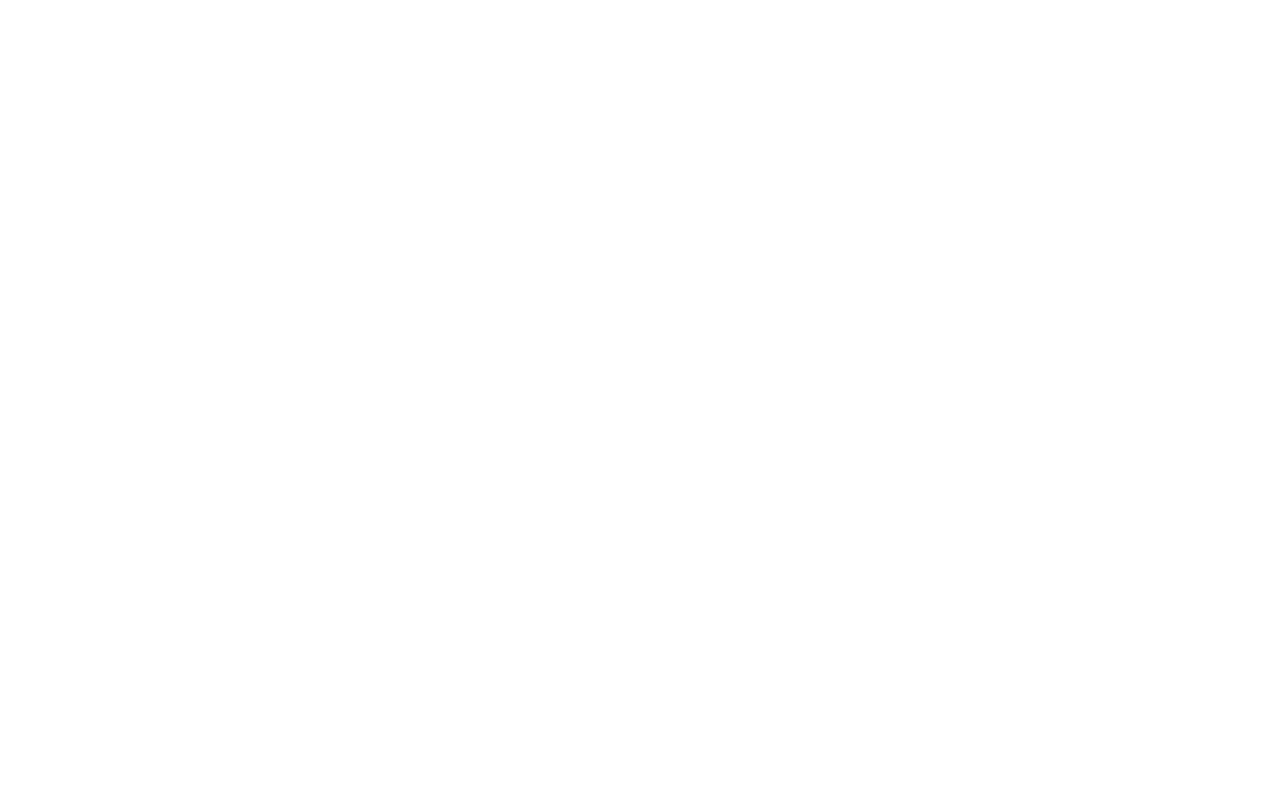
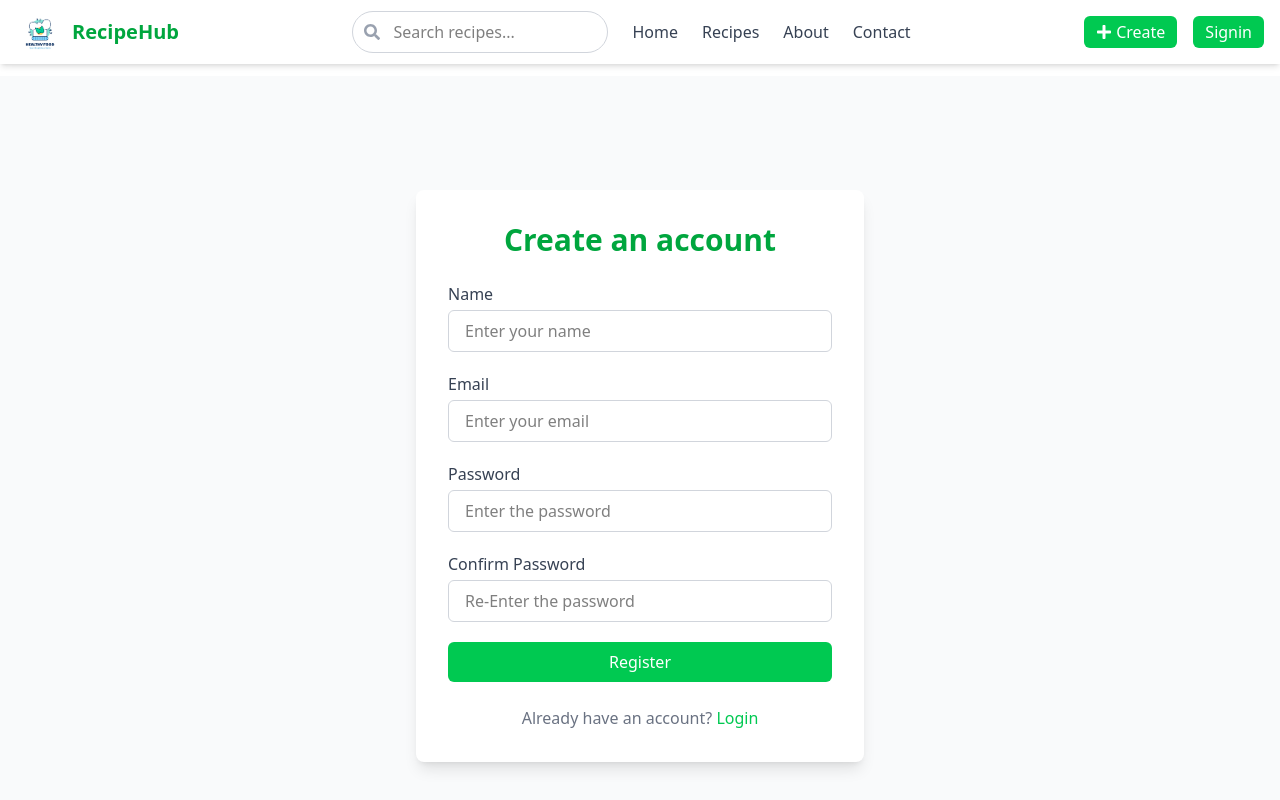
Before and after one commit to swechhyamaharjan/RecipeSharingWebApp, a React app in the folder frontend/: page /register in a window 1280 px wide. Before the commit this address had no page. Shown: the top 800 px of the page. Built offline with nearby package versions, Linux system fonts and the light colour scheme; the HTML template or start-up script is replaced by a standard one.

Commit message:
Added user registration

```diff
--- a/frontend/src/main.jsx
+++ b/frontend/src/main.jsx
@@ -11,6 +11,7 @@
 import Contact from './pages/Contact.jsx'
 import CreateRecipe from './pages/CreateRecipe.jsx'
 import Signin from './pages/Signin.jsx'
+import RegisterPage from './pages/RegisterPage.jsx'
 
 
 createRoot(document.getElementById('root')).render(
@@ -25,6 +26,7 @@
         <Route path='recipe/:id' element={<Recipe/>}></Route>
         <Route path='create-recipe' element={<CreateRecipe/>}></Route>
         <Route path='signin' element={<Signin/>}></Route>
+        <Route path='register' element={<RegisterPage />}></Route>
       </Route>
     </Routes>
   </BrowserRouter>
--- /dev/null
+++ b/frontend/src/pages/RegisterPage.jsx
@@ -0,0 +1,78 @@
+import {useState, useEffect} from 'react'
+import { useSignupMutation } from '../slices/userapiSlice';
+import { toast } from 'react-toastify';
+import { useSelector } from 'react-redux';
+import { useNavigate } from 'react-router';
+
+const RegisterPage = () => {
+  const [name, setName] = useState("");
+  const [email, setEmail] = useState("");
+  const [password, setPassword] = useState("");
+  const [confirmPass, setConfirmPass] = useState("");
+
+  const [signup, {isLoading}] = useSignupMutation();
+  const { userInfo } = useSelector((state)=>state.auth);
+  const navigate = useNavigate();
+
+  const submitHandler = async(e)=>{
+     e.preventDefault();
+     if (password !== confirmPass){
+      toast.error("Password doesn't match")
+     }
+     try {
+      await signup({fullname: name, email, password}).unwrap();
+      toast.success("Registered successful!! Please Signin")
+      navigate("/signin")
+     } catch (error) {
+      toast.error(error?.data?.error || error?.error)
+     }
+  }
+
+  return (
+     <div className="min-h-screen flex items-center justify-center bg-gray-50 px-4">
+      <div className="w-full max-w-md bg-white shadow-lg rounded-lg p-8">
+        <h2 className="text-3xl font-bold text-center text-green-600 mb-6">
+          Create an account
+        </h2>
+
+      <form className='space-y-5' onSubmit={submitHandler}>
+        <div>
+        <label className='block text-gray-700 font-medium mb-1'>Name</label>
+        <input type='text'
+         placeholder='Enter your name'
+         className='w-full px-4 py-2 border border-gray-300 rounded-md focus:outline-none focus:ring-2 focus:ring-green-500'
+         onChange={(e)=>setName(e.target.value)}/>
+         </div>
+         <div>
+          <label className='block text-gray-700 font-medium mb-1'>Email</label>
+          <input type='email'
+          placeholder='Enter your email'
+          className='w-full px-4 py-2 border border-gray-300 rounded-md focus:outline-none focus:ring-2 focus:ring-green-500'
+          onChange={(e)=>setEmail(e.target.value)}/>
+         </div>
+         <div>
+          <label className='block text-gray-700 font-medium mb-1'>Password</label>
+          <input type="password"
+          placeholder='Enter the password'
+          className='w-full px-4 py-2 border border-gray-300 rounded-md focus:outline-none focus:ring-2 focus:ring-green-500'
+          onChange={(e)=>setPassword(e.target.value)}/>
+         </div>
+         <div>
+          <label className='block text-gray-700 font-medium mb-1'>Confirm Password</label>
+          <input type="password"
+          placeholder='Re-Enter the password'
+          className='w-full px-4 py-2 border border-gray-300 rounded-md focus:outline-none focus:ring-2 focus:ring-green-500'
+          onChange={(e)=>setConfirmPass(e.target.value)}/>
+         </div>
+         <button type='submit' className='w-full bg-green-500 text-white py-2 rounded-md hover:bg-green-600'>Register</button>
+      </form>
+
+      <p className='text-center text-gray-500 mt-6'>Already have an account? {" "}
+        <a href="/signin" className='text-green-500 hover:underline'>Login</a>
+      </p>
+      </div>
+    </div>
+  )
+}
+
+export default RegisterPage
--- a/frontend/src/pages/Signin.jsx
+++ b/frontend/src/pages/Signin.jsx
@@ -1,15 +1,16 @@
 import React from 'react'
-import { useEffect, useState } from 'react'
+import { useState } from 'react'
 import { useSelector, useDispatch } from 'react-redux'
 import { useLoginMutation } from '../slices/userapiSlice'
 import { setCredentials } from '../slices/authSlice'
 import { toast } from 'react-toastify'
 import {useNavigate} from "react-router"
+import Loader from "../components/Loader"
+
 
 const Signin = () => {
   const [email, setEmail] = useState("");
   const [password, setPassword] = useState("");
-
   const [login, {isLoading}] = useLoginMutation();
   const navigate = useNavigate();
   const dispatch = useDispatch();
@@ -68,6 +69,7 @@
             className='w-full bg-green-500 text-white py-2 rounded-md hover:bg-green-600'>
             Sign in
           </button>
+          {isLoading && <Loader/> }
         </form>
 
       <p className='text-center text-gray-500 mt-6'>Don't have an account? {" "}
```
